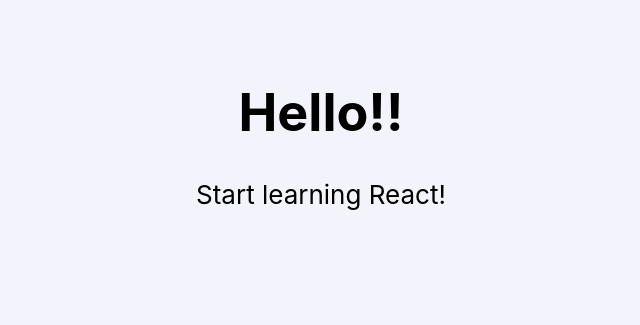
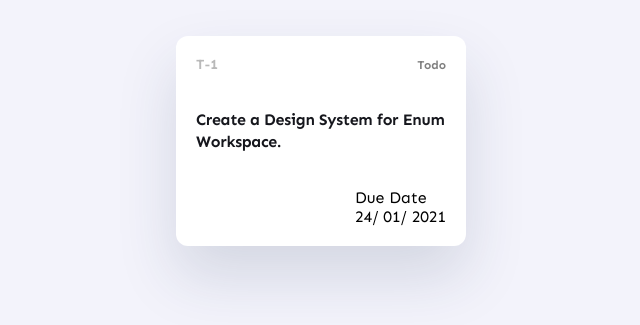
Before and after one commit to Mirceamin/Task-Manager, a React (Create React App) app: page / in a window 1280 px wide. Shown: the part 259-584 px from the top of the page, without its empty margins (319-959 px from the left). Built offline with nearby package versions, Linux system fonts and the light colour scheme.

Commit message:
Styling React Components

```diff
--- a/public/index.html
+++ b/public/index.html
@@ -15,6 +15,10 @@
       user's mobile device or desktop. See https://developers.google.com/web/fundamentals/web-app-manifest/
     -->
     <link rel="manifest" href="%PUBLIC_URL%/manifest.json" />
+
+    <link rel="preconnect" href="https://fonts.googleapis.com">
+    <link rel="preconnect" href="https://fonts.gstatic.com" crossorigin>
+    <link href="https://fonts.googleapis.com/css2?family=Sen:wght@400..800&display=swap" rel="stylesheet">
     <!--
       Notice the use of %PUBLIC_URL% in the tags above.
       It will be replaced with the URL of the `public` folder during the build.
@@ -24,7 +28,7 @@
       work correctly both with client-side routing and a non-root public URL.
       Learn how to configure a non-root public URL by running `npm run build`.
     -->
-    <title>React App</title>
+    <title>Task Manager</title>
   </head>
   <body>
     <noscript>You need to enable JavaScript to run this app.</noscript>
--- a/src/App.css
+++ b/src/App.css
@@ -1,13 +1,7 @@
-.App {
-  text-align: center;
-}
-
-.App-header {
+.appcontainer {
   background-color: #f3f3fb;
   min-height: 100vh;
   display: flex;
-  flex-direction: column;
+  justify-content: center;
   align-items: center;
-  justify-content: center;
-  font-size: calc(10px + 2vmin);
 }
--- a/src/App.js
+++ b/src/App.js
@@ -1,14 +1,11 @@
 import "./App.css";
-import MyFirstComponent from "./components/MyFirstComponent";
+import TaskCard from "./components/task-card/TaskCard"
+
 
 function App() {
-  return (
-    <div className="App">
-      <header className="App-header">
-        <MyFirstComponent/>
-      </header>
-    </div>
-  );
+  return <div className = "appcontainer">
+    <TaskCard />
+  </div>;
 }
 
 export default App;
--- a/src/components/MyFirstComponent.js
+++ /dev/null
@@ -1,11 +0,0 @@
-function MyFirstComponent() {
-    return (
-        <div>
-            <h1>Hello!!</h1>
-            <p>Start learning React!</p>
-        </div>
-    );
-}
-
-
-export default MyFirstComponent
--- /dev/null
+++ b/src/components/task-card/TaskCard.css
@@ -0,0 +1,60 @@
+.card-wrapper {
+    width: 250px;
+    height: 170px;
+    background: #ffffff;
+    box-shadow: 0px 30px 60px rgba(32, 56, 85, 0.15);
+    border-radius:12px;
+    padding: 20px;
+    display: flex;
+    flex-direction: column;
+    justify-content: space-between;
+}
+
+.card-wrapper p{
+    margin: 0;
+}
+
+.card-header {
+    display: flex;
+    justify-content: space-between;
+    align-items:center;
+}
+
+.card-header p {
+    margin: 0;
+    font-size: 14px;
+    line-height: 17px;
+    color: #b9b9b9;
+    font-weight: 700;
+}
+
+.card-content {
+    text-align: left;
+}
+
+.card-content p{
+    font-weight: 700;
+    font-size: 16px;
+    line-height: 22px;
+    color: #16171d;
+    letter-spacing: -0.02em
+}
+
+.card-footer {
+    display: flex;
+    justify-content: flex-end;
+    align-items: center ;
+}
+
+.bendge {
+    background-color: #f2f2f2;
+    padding: 5px 10px;
+    border-radius: 12px;
+}
+
+.badge p {
+    color: #808080;
+    font-weight: 700;
+    font-size: 12px;
+    line-height: 14px;
+}
--- /dev/null
+++ b/src/components/task-card/TaskCard.js
@@ -0,0 +1,25 @@
+import "./TaskCard.css";
+
+function TaskCard() {
+    return <div className = "card-wrapper">
+        <div className = "card-header">
+            <p className="task-id">T-1</p>
+            <div className = "badge">
+                <p>Todo</p>
+            </div>
+        </div>
+        <div className="card-content">
+            <p>Create a Design System for Enum Workspace.</p>
+
+        </div>
+        <div className="card-footer">
+            <div>
+            <p>Due Date</p>
+            <p>24/ 01/ 2021</p>
+            </div>
+
+        </div>
+    </div>
+}
+
+export default TaskCard;
--- a/src/index.css
+++ b/src/index.css
@@ -1,6 +1,6 @@
 body {
   margin: 0;
-  font-family: -apple-system, BlinkMacSystemFont, 'Segoe UI', 'Roboto', 'Oxygen',
+  font-family: 'Sen', BlinkMacSystemFont, 'Segoe UI', 'Roboto', 'Oxygen',
     'Ubuntu', 'Cantarell', 'Fira Sans', 'Droid Sans', 'Helvetica Neue',
     sans-serif;
   -webkit-font-smoothing: antialiased;
```
